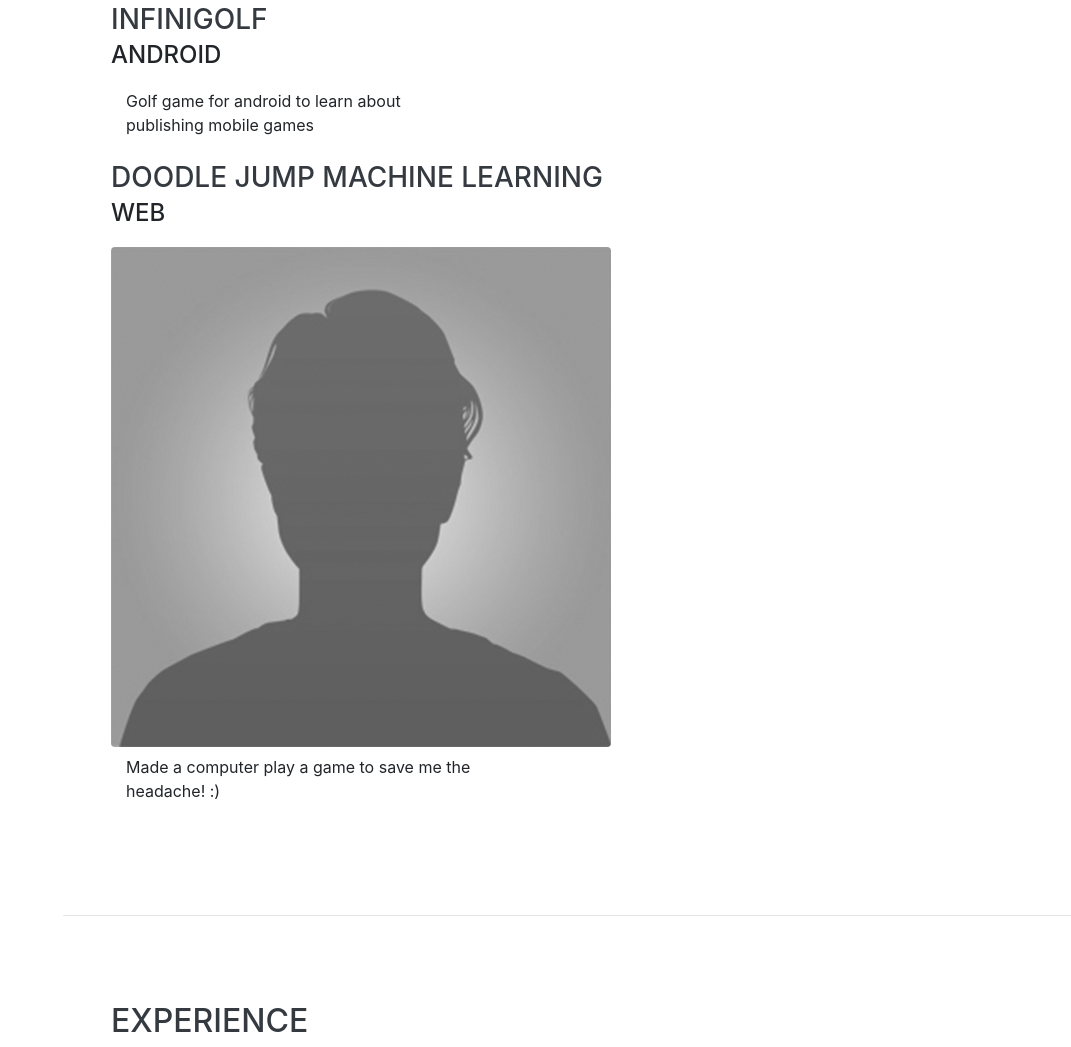
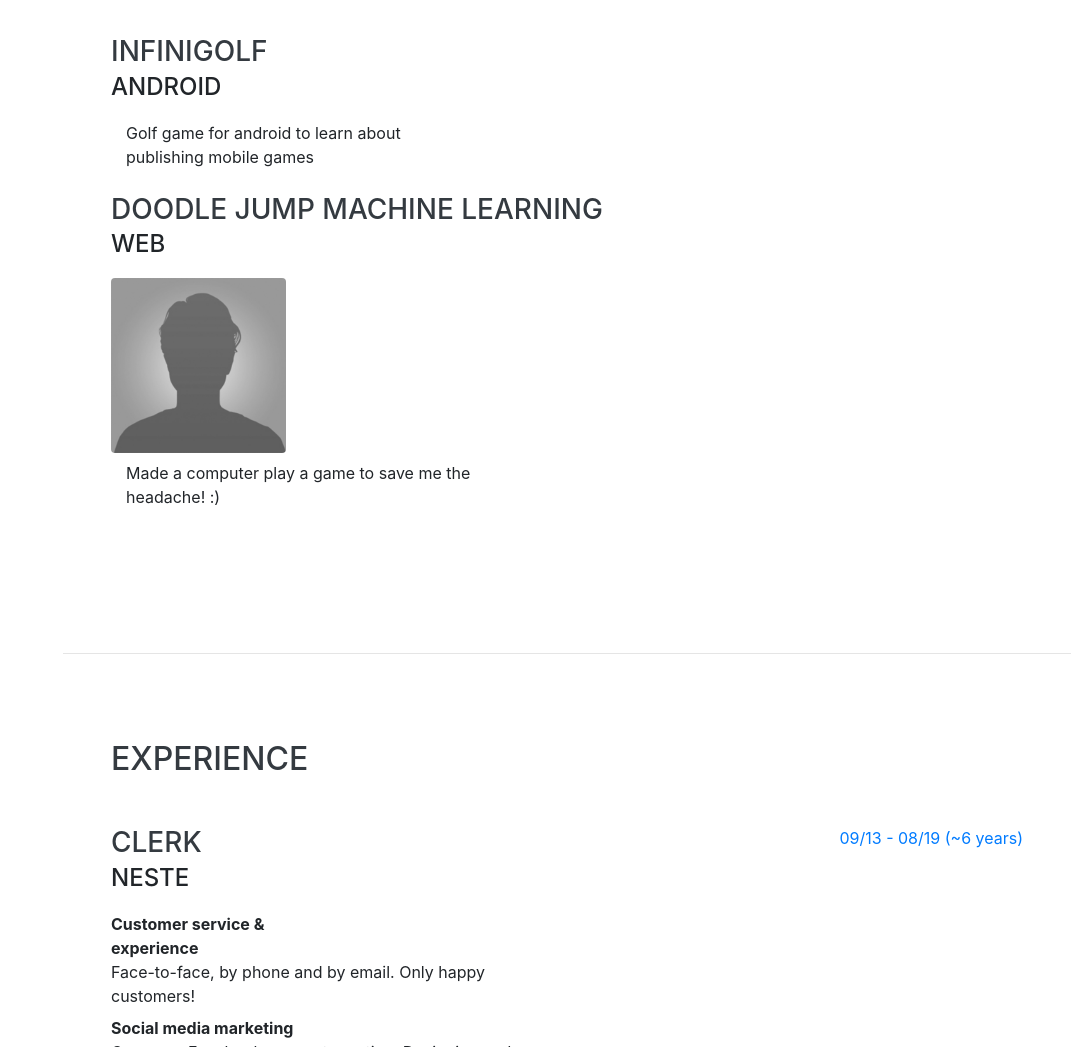
Before and after one commit to puttehi/puttehi.github.io, a website with bundled scripts: page index.html in a window 1280 px wide. Shown: the part 948-1995 px from the top of the page, without its empty margins (209-1280 px from the left). Built offline with nearby package versions, Linux system fonts and the light colour scheme; a web font is replaced by a local one.

Commit message:
add css rule for projects images

```diff
--- a/css/custom.css
+++ b/css/custom.css
@@ -82,7 +82,10 @@ color: var(--main-color);
     background-color: #111111;
 }
 
-
 #sideNav .navbar-toggler:focus {
     /*outline-color: #d48a6e;*/
 }
+
+.resume-content .img-fluid {
+    max-width: 35%;
+}
```
